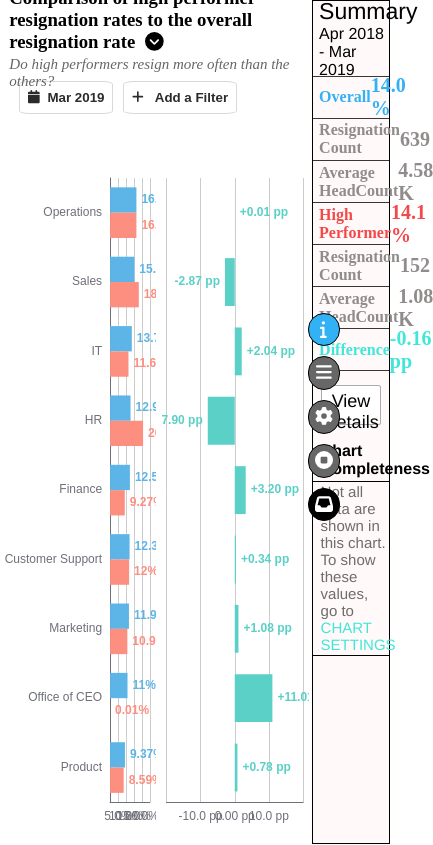
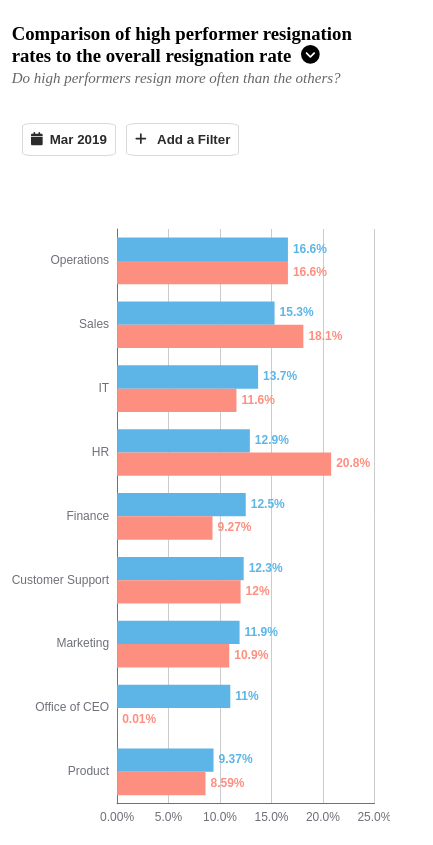
Before and after one commit to ishanjain81/echarts-comparison, a React (Create React App) app: page / in a window 390 px wide. Shown: the top 845 px of the page, 433 px wide, since content can reach past the window. Built offline with nearby package versions, Linux system fonts and the light colour scheme.

Commit message:
Making Responsive

```diff
--- a/src/Components/Home.css
+++ b/src/Components/Home.css
@@ -165,7 +165,6 @@
 }
 
 .value-box-left{
-    /* border: 1px solid slateblue; */
     margin-left: 8%;
     display: flex;
     align-items: center;
@@ -173,7 +172,6 @@
 }
 
 .value-box-right{
-    /* border: 1px solid slateblue; */
     margin-right: 8%;
     display: flex;
     align-items: center;
@@ -228,3 +226,66 @@
 .bg-black{
     background-color: black;
 }
+
+.k-small{
+    font-size: 15px;
+}
+
+@media (max-width: 1024px) {
+    .value-box-left{
+        margin: 0;
+        font-size: 15px;
+    }
+    .value-box-right{
+        margin: 0;
+        font-size: 15px;
+    }
+    .summary{
+        padding: 0;
+    }
+    .icons-container{
+        margin-left: 77%;
+    }
+    .icon{
+        font-size: 15px;
+    }
+}
+
+@media (max-width: 768px) {
+    .data-container{
+        width: 100%;
+    }
+    .value-container{
+        display: none;
+    }
+    .icons-container{
+        display: none;
+    }
+}
+
+@media (max-width: 540px) {
+    .data-container{
+        width: 100%;
+    }
+    .value-container{
+        display: none;
+    }
+    .icons-container{
+        display: none;
+    }
+    .left-container{
+        width: 100%;
+        height: 80vh;
+    }
+    .right-container{
+        width: 100%;
+        height: 80vh;
+        padding: 0;
+    }
+    .chart-container{
+        flex-wrap: wrap;
+    }
+    .top-container{
+        height: 20vh;
+    }
+}
--- a/src/Components/Home.tsx
+++ b/src/Components/Home.tsx
@@ -235,7 +235,7 @@ function Home() {
         </div>
         <div className="value-box">
           <div className="value-box-left grey">Average HeadCount</div>
-          <div className="value-box-right grey">4.58 K</div>
+          <div className="value-box-right grey">4.58 <span className="k-small">&nbsp;K</span></div>
         </div>
         <div className="value-box">
           <div className="value-box-left red">High Performer</div>
@@ -247,7 +247,7 @@ function Home() {
         </div>
         <div className="value-box">
           <div className="value-box-left grey">Average HeadCount</div>
-          <div className="value-box-right grey">1.08 K</div>
+          <div className="value-box-right grey">1.08 <span className="k-small">&nbsp;K</span></div>
         </div>
         <div className="value-box">
           <div className="value-box-left green">Difference</div>
```
